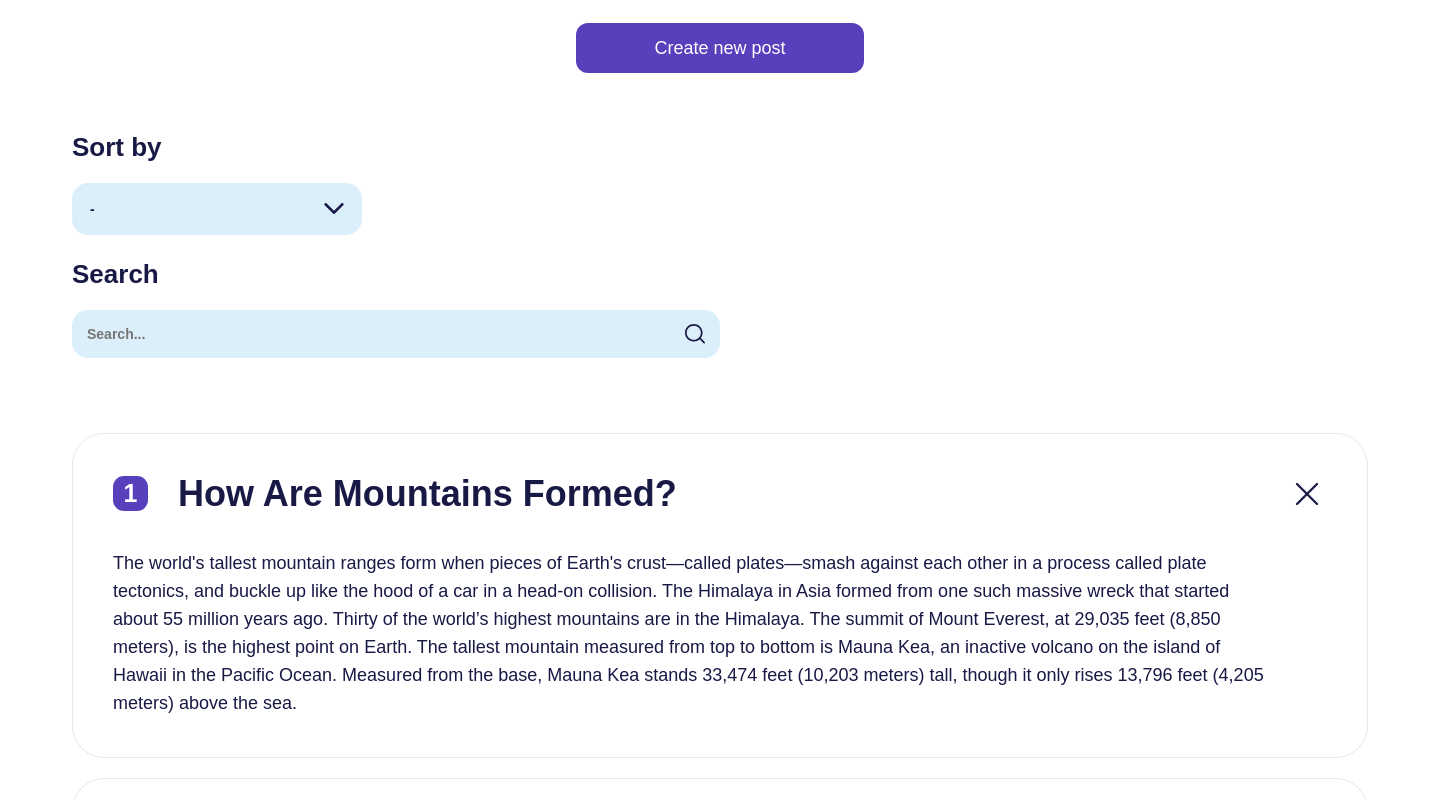
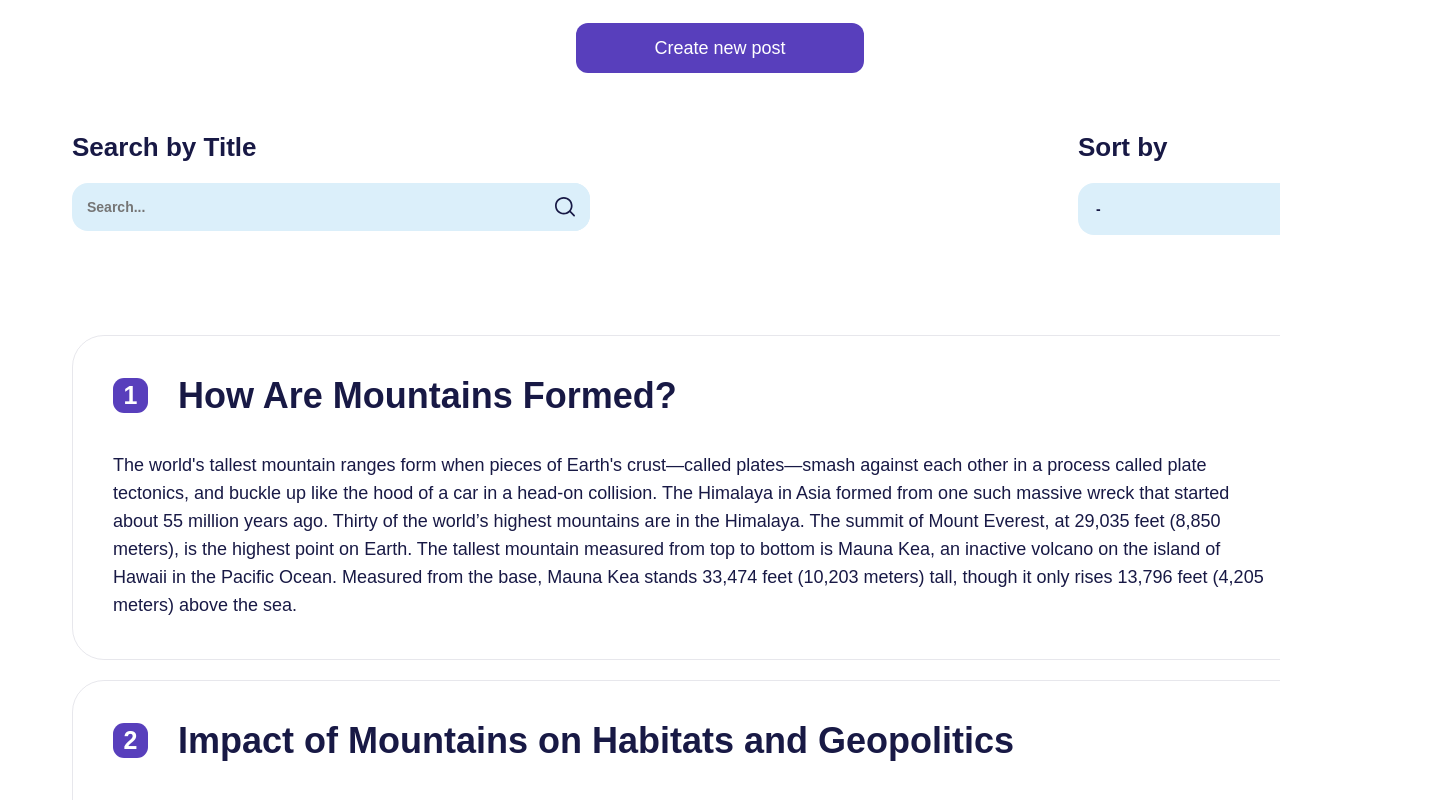
Before and after one commit to stankenA/personal-blog, a React (Create React App) app: page / in a window 1280 px wide. Shown: the part 940-1740 px from the top of the page, 1440 px wide, since content can reach past the window. Built offline with nearby package versions, Linux system fonts and the light colour scheme; a web font is replaced by a local one.

Commit message:
fix: refactor Main component (move some logic to custom hooks)

```diff
--- /dev/null
+++ b/src/blocks/App.css
@@ -0,0 +1,3 @@
+.App {
+  overflow: hidden;
+}
--- a/src/blocks/posts.css
+++ b/src/blocks/posts.css
@@ -31,7 +31,6 @@
   min-height: 50vh;
   width: 90%;
   margin-top: 50px;
-  overflow: hidden;
 }
 
 /* Post */
@@ -167,19 +166,24 @@
 .posts__filter {
   width: 90%;
   margin: 25px 0;
+  display: flex;
+  justify-content: space-between;
+}
+
+.posts__search-container {
+  width: 40%;
 }
 
 .posts__search-label {
   font-weight: 700;
   font-size: 26px;
   margin: 0 0 20px;
-  display: flex;
-  flex-direction: column;
+  display: block;
 }
 
 .posts__search-input {
   position: relative;
-  width: 50%;
+  width: 100%;
 }
 
 .posts__search-input::after {
--- a/src/components/Main.js
+++ b/src/components/Main.js
@@ -1,4 +1,5 @@
-import React, { useState, useMemo } from 'react';
+import React, { useState } from 'react';
+import { usePosts } from '../hooks/usePost';
 
 import PostFilter from './PostFilter';
 import PostList from './PostList';
@@ -12,23 +13,9 @@ export default function Main() {
   const [posts, setPosts] = useState(initialPosts);
   const [isPopupOpened, setIsPopupOpened] = useState(false);
 
-  const [filter, setFilter] = useState({ sort: '', query: '' })
+  const [filter, setFilter] = useState({ sort: '', query: '' });
 
-  const sortedPosts = useMemo(() => {
-
-    // Проверяем, был ли сортирован массив
-    // P.S. Сделано это потому, что изначальный стейт selectedSort равен пустой строке.
-    // При попытке передать его функции localeCompare она не отработает
-
-    if (filter.sort) {
-      return [...posts].sort((a, b) => a[filter.sort.toLowerCase()].localeCompare(b[filter.sort.toLowerCase()]))
-    }
-    return posts;
-  }, [filter.sort, posts])
-
-  const sortedAndSearchedPosts = useMemo(() => {
-    return sortedPosts.filter(post => post.title.toLowerCase().includes(filter.query.toLowerCase()))
-  }, [filter.query, sortedPosts])
+  const sortedAndSearchedPosts = usePosts(posts, filter.sort, filter.query);
 
   function addPost(newPost) {
     setPosts([...posts, newPost]);
--- a/src/components/PostFilter.js
+++ b/src/components/PostFilter.js
@@ -9,8 +9,8 @@ export default function PostFilter({ filter, setFilter }) {
 
   return (
     <div className="posts__filter">
-      <DropdownMenu onSort={setSort} />
-      <label htmlFor="search" className="posts__search-label">Search</label>
+      <div className="posts__search-container">
+        <label htmlFor="search" className="posts__search-label">Search by Title</label>
         <div className="posts__search-input">
           <input
             name="search"
@@ -22,5 +22,7 @@ export default function PostFilter({ filter, setFilter }) {
           />
         </div>
       </div>
+      <DropdownMenu onSort={setSort} />
+    </div>
   )
 }
--- /dev/null
+++ b/src/hooks/usePost.js
@@ -0,0 +1,27 @@
+import { useMemo } from "react";
+
+export function useSortedPosts(posts, sort) {
+  const sortedPosts = useMemo(() => {
+
+    // Проверяем, был ли сортирован массив
+    // P.S. Сделано это потому, что изначальный стейт selectedSort равен пустой строке.
+    // При попытке передать его функции localeCompare она не отработает
+
+    if (sort) {
+      return [...posts].sort((a, b) => a[sort.toLowerCase()].localeCompare(b[sort.toLowerCase()]))
+    }
+    return posts;
+  }, [sort, posts])
+
+  return sortedPosts;
+}
+
+export function usePosts(posts, sort, query) {
+  const sortedPosts = useSortedPosts(posts, sort);
+
+  const sortedAndSearchedPosts = useMemo(() => {
+    return sortedPosts.filter(post => post.title.toLowerCase().includes(query.toLowerCase()))
+  }, [query, sortedPosts])
+
+  return sortedAndSearchedPosts;
+}
--- a/src/index.css
+++ b/src/index.css
@@ -6,6 +6,7 @@
 
 @import url(./blocks/animation.css);
 
+@import url(./blocks/App.css);
 @import url(./blocks/header.css);
 @import url(./blocks/posts.css);
 @import url(./blocks/dropdown.css);
```
Lines whose indentation alone changed are shown as unchanged.
